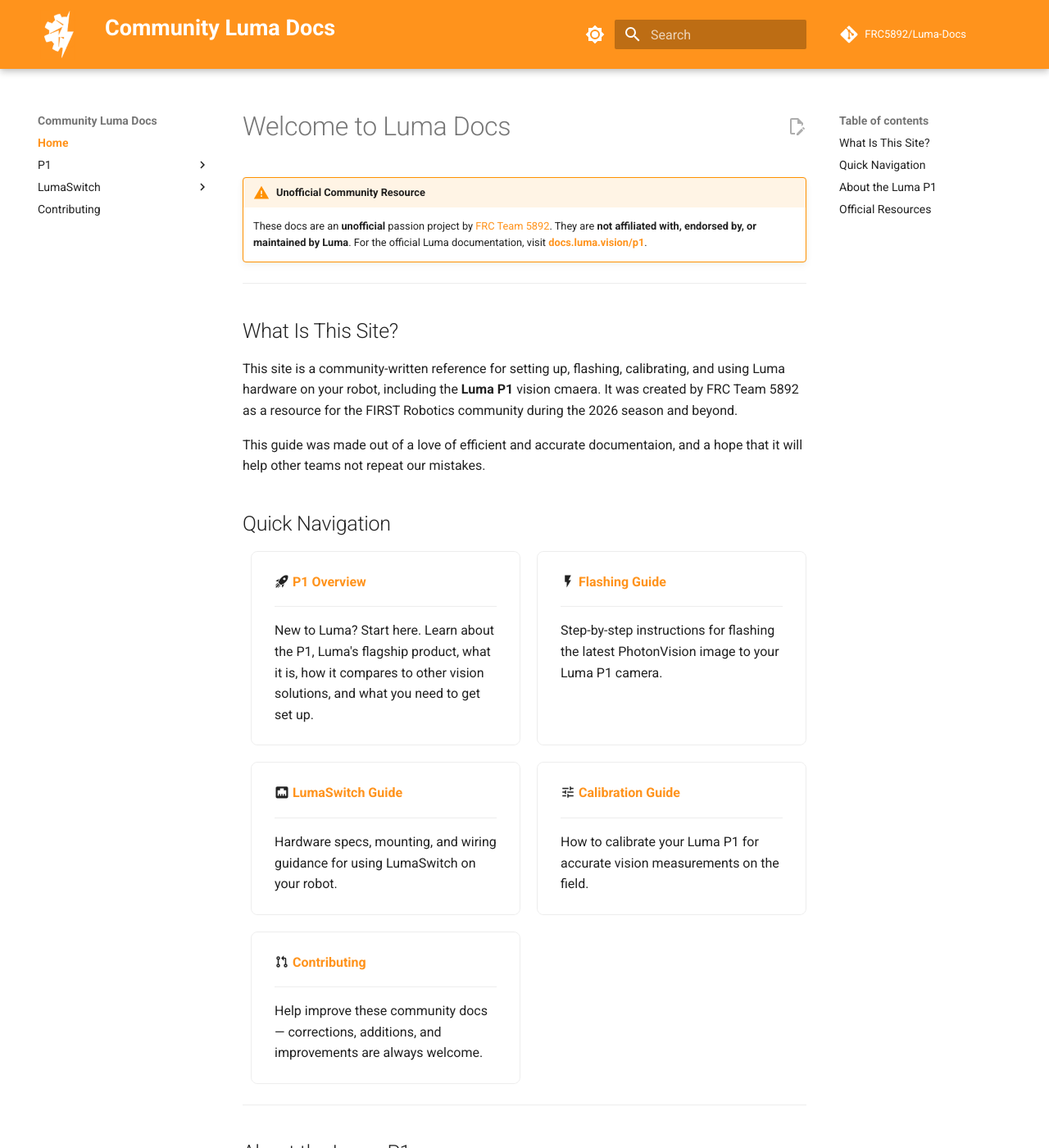
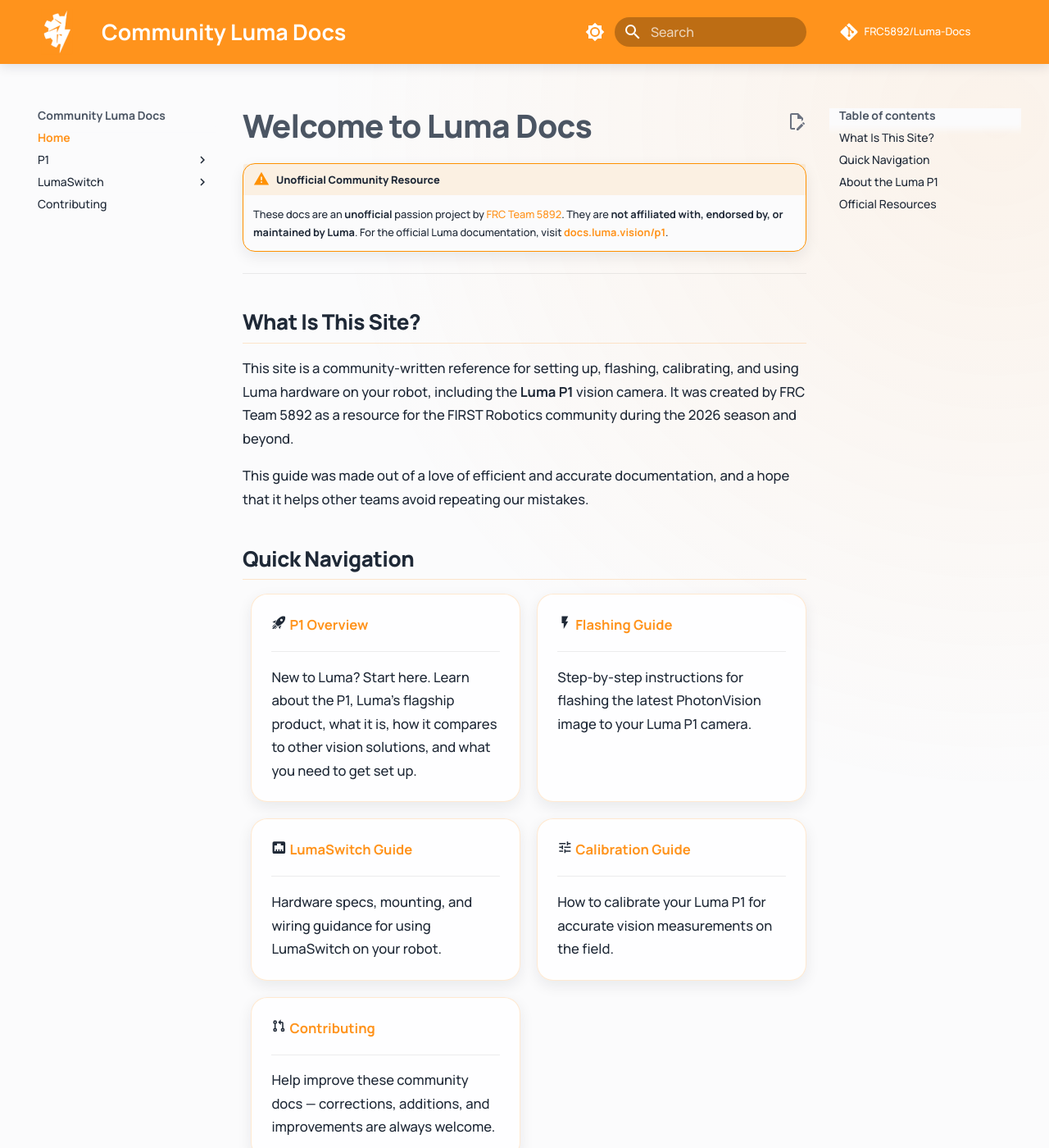
Before and after one commit to FRC5892/Luma-Docs, an MkDocs documentation site: the page built from docs/index.md, in a window 1280 px wide and 1400 px high. Shown: the whole window at 82% size. Built offline with MkDocs 1.6.1 and Material for MkDocs 9.7.7, drawn with Linux system fonts in a browser that asks for light colours; comment, search, counter and statistics services are not loaded.

Commit message:
Fix typos and enhance documentation clarity in index.md; update styles for a professional UI refresh in extra.css

```diff
--- a/docs/index.md
+++ b/docs/index.md
@@ -10,9 +10,9 @@
 ## What Is This Site?
 
 This site is a community-written reference for setting up, flashing, calibrating, and using Luma hardware on your robot, including the
-**Luma P1** vision cmaera. It was created by FRC Team 5892 as a resource for the FIRST Robotics community during the 2026 season and beyond.
+**Luma P1** vision camera. It was created by FRC Team 5892 as a resource for the FIRST Robotics community during the 2026 season and beyond.
 
-This guide was made out of a love of efficient and accurate documentaion, and a hope that it will help other teams not repeat our mistakes.
+This guide was made out of a love of efficient and accurate documentation, and a hope that it helps other teams avoid repeating our mistakes.
 
 ## Quick Navigation
 
--- a/docs/stylesheets/extra.css
+++ b/docs/stylesheets/extra.css
@@ -1,48 +1,115 @@
 /* ============================================================
-   Luma P1 Docs — Extra Styles
+   Luma Docs - Professional UI Refresh
    ============================================================ */
 
-/* ----------  Brand colours  -------------------------------- */
+@import url("https://fonts.googleapis.com/css2?family=Manrope:wght@500;700;800&family=JetBrains+Mono:wght@500;700&display=swap");
+
 :root {
   --team-brand: #ff931c;
-  --team-brand-light: #ff931c;
-  --team-accent: #ff931c;
-  --team-warn-bg: #ff931c;
-  --team-warn-border: #ff931c;
+  --team-brand-strong: #ff931c;
+  --team-brand-soft: #ffd8b0;
+  --team-accent: #f7a23f;
+
+  --radius-sm: 0.45rem;
+  --radius-md: 0.75rem;
+  --radius-lg: 1rem;
+
+  --shadow-sm: 0 6px 18px rgba(17, 24, 39, 0.08);
+  --shadow-md: 0 12px 28px rgba(17, 24, 39, 0.14);
 }
 
-/* Make Material use the brand colors declared above */
-[data-md-color-scheme="default"],
+[data-md-color-scheme="default"] {
+  --md-default-bg-color: #fbfbfc;
+  --md-default-fg-color: #1f2937;
+  --md-default-fg-color--light: #4b5563;
+  --md-default-fg-color--lighter: #6b7280;
+  --md-primary-fg-color: var(--team-brand);
+  --md-primary-fg-color--dark: var(--team-brand-strong);
+  --md-primary-fg-color--light: #ffb25e;
+  --md-accent-fg-color: var(--team-accent);
+  --md-code-bg-color: #f3f4f6;
+  --md-code-fg-color: #172033;
+}
+
 [data-md-color-scheme="slate"] {
-  --md-primary-fg-color: var(--team-brand);
-  --md-primary-fg-color--light: var(--team-brand-light);
-  --md-primary-fg-color--dark: var(--team-brand);
-  --md-accent-fg-color: var(--team-accent);
+  --md-primary-fg-color: #ff9c34;
+  --md-primary-fg-color--dark: #ff9c34;
+  --md-primary-fg-color--light: #ffc07a;
+  --md-accent-fg-color: #ffb865;
+  --md-code-bg-color: #1f2430;
+  --md-code-fg-color: #f2f4f8;
 }
 
 [data-md-color-primary="custom"] {
   --md-primary-fg-color: var(--team-brand);
-  --md-primary-fg-color--light: var(--team-brand-light);
-  --md-primary-fg-color--dark: var(--team-brand);
+  --md-primary-fg-color--light: #ffb25e;
+  --md-primary-fg-color--dark: var(--team-brand-strong);
 }
 
 [data-md-color-accent="custom"] {
   --md-accent-fg-color: var(--team-accent);
 }
 
-/* ----------  Announcement / dismissible banner  ----------- */
+body,
+input,
+button,
+select,
+textarea {
+  font-family: "Manrope", "Segoe UI", sans-serif;
+}
+
+code,
+pre,
+kbd {
+  font-family: "JetBrains Mono", "Roboto Mono", monospace;
+}
+
+.md-main {
+  background:
+    radial-gradient(circle at 95% 3%, rgba(255, 147, 28, 0.08), transparent 32%),
+    radial-gradient(circle at 3% 88%, rgba(255, 147, 28, 0.06), transparent 25%);
+}
+
+.md-typeset {
+  line-height: 1.72;
+  font-size: 0.83rem;
+}
+
+.md-typeset h1,
+.md-typeset h2,
+.md-typeset h3,
+.md-typeset h4 {
+  letter-spacing: -0.02em;
+  font-weight: 800;
+}
+
+.md-typeset h1 {
+  margin-bottom: 0.7rem;
+  font-size: clamp(1.95rem, 3vw, 2.35rem);
+}
+
+.md-typeset h2 {
+  margin-top: 2rem;
+  border-bottom: 1px solid rgba(255, 147, 28, 0.22);
+  padding-bottom: 0.35rem;
+}
+
+.md-typeset p,
+.md-typeset li {
+  color: var(--md-default-fg-color);
+}
+
 .md-announce {
-  background: var(--team-brand);
+  background: linear-gradient(100deg, #cf6f00 0%, var(--team-brand) 42%, #ffae4d 100%);
   color: #fff;
-  font-size: 0.85rem;
-  text-align: center;
-  padding: 0.5rem 1rem;
+  font-size: 0.82rem;
+  border-bottom: 1px solid rgba(255, 255, 255, 0.28);
 }
 
 .md-announce a {
-  color: var(--team-accent);
-  font-weight: 700;
-  text-decoration: underline;
+  color: #fff;
+  font-weight: 800;
+  text-decoration-color: rgba(255, 255, 255, 0.75);
 }
 
 .md-announce__inner {
@@ -53,97 +120,142 @@
   flex-wrap: wrap;
 }
 
-/* ----------  Home page grid cards  ------------------------- */
+.md-header {
+  backdrop-filter: blur(10px);
+  box-shadow: 0 3px 14px rgba(16, 24, 40, 0.12);
+}
+
+.md-header__title {
+  font-size: 1.34rem;
+  font-weight: 800;
+}
+
 .md-typeset .grid.cards > ul {
   display: grid;
-  grid-template-columns: repeat(auto-fit, minmax(260px, 1fr));
+  grid-template-columns: repeat(auto-fit, minmax(250px, 1fr));
   gap: 1rem;
   padding: 0;
   list-style: none;
 }
 
 .md-typeset .grid.cards > ul > li {
-  border: 1px solid var(--md-default-fg-color--lightest);
-  border-radius: 8px;
-  padding: 1.2rem 1.4rem;
-  transition: box-shadow 0.2s ease, border-color 0.2s ease;
+  border: 1px solid rgba(255, 147, 28, 0.2);
+  border-radius: var(--radius-lg);
+  background: rgba(255, 255, 255, 0.78);
+  padding: 1.15rem 1.2rem;
+  box-shadow: var(--shadow-sm);
+  transition: transform 0.18s ease, box-shadow 0.18s ease, border-color 0.18s ease;
 }
 
 .md-typeset .grid.cards > ul > li:hover {
-  box-shadow: 0 4px 12px rgba(255, 147, 28, 0.18);
-  border-color: var(--team-brand-light);
+  transform: translateY(-3px);
+  border-color: rgba(255, 147, 28, 0.48);
+  box-shadow: var(--shadow-md);
 }
 
-/* ----------  Admonition tweaks  ---------------------------- */
-.md-typeset .admonition.danger,
-.md-typeset details.danger {
-  border-left-color: #d32f2f;
+[data-md-color-scheme="slate"] .md-typeset .grid.cards > ul > li {
+  background: rgba(23, 27, 35, 0.76);
+  border-color: rgba(255, 156, 52, 0.26);
 }
 
-/* ----------  Table styling  -------------------------------- */
-.md-typeset table:not([class]) th {
-  background: var(--team-brand);
-  color: #fff;
+[data-md-color-scheme="slate"] .md-typeset .grid.cards > ul > li:hover {
+  border-color: rgba(255, 184, 101, 0.65);
 }
 
-/* ----------  Keyboard key styling  ------------------------- */
-.md-typeset kbd {
-  background: var(--md-code-bg-color);
-  border: 1px solid var(--md-default-fg-color--light);
-  border-radius: 4px;
-  padding: 0.1em 0.4em;
-  font-size: 0.85em;
+.md-typeset .admonition,
+.md-typeset details {
+  border-radius: var(--radius-md);
+  box-shadow: var(--shadow-sm);
 }
 
-/* ----------  Navigation active link  ----------------------- */
-.md-nav__link--active {
-  color: var(--team-brand-light) !important;
+.md-typeset .admonition-title,
+.md-typeset summary {
+  font-weight: 800;
+}
+
+.md-typeset table:not([class]) {
+  border: 1px solid var(--md-default-fg-color--lightest);
+  border-radius: var(--radius-md);
+  overflow: hidden;
+}
+
+.md-typeset table:not([class]) th {
+  background: linear-gradient(100deg, var(--team-brand-strong), var(--team-brand));
+  color: #fff;
   font-weight: 700;
 }
 
-/* ----------  Footer  --------------------------------------- */
-.md-footer {
-  background: var(--team-brand);
+.md-typeset table:not([class]) tr:nth-child(even) {
+  background-color: rgba(255, 216, 176, 0.25);
 }
 
-/* ----------  Logo sizing  --------------------------------- */
+[data-md-color-scheme="slate"] .md-typeset table:not([class]) tr:nth-child(even) {
+  background-color: rgba(255, 184, 101, 0.08);
+}
+
+.md-typeset code {
+  border-radius: var(--radius-sm);
+  font-size: 0.8em;
+  padding: 0.14em 0.32em;
+}
+
+.md-typeset pre > code {
+  border-radius: var(--radius-md);
+  padding: 1rem;
+}
+
+.md-typeset kbd {
+  background: rgba(255, 255, 255, 0.76);
+  border: 1px solid var(--md-default-fg-color--light);
+  border-bottom-width: 2px;
+  border-radius: var(--radius-sm);
+  padding: 0.1em 0.4em;
+  font-size: 0.84em;
+}
+
+[data-md-color-scheme="slate"] .md-typeset kbd {
+  background: rgba(31, 36, 48, 0.92);
+}
+
+.md-typeset a {
+  text-underline-offset: 0.16em;
+  text-decoration-thickness: 0.09em;
+}
+
+.md-nav__link--active,
+.md-nav__link:focus,
+.md-nav__link:hover {
+  color: var(--md-primary-fg-color) !important;
+  font-weight: 700;
+}
+
+.md-search__form {
+  border-radius: 999px;
+}
+
+.md-footer {
+  background: linear-gradient(140deg, #cf6f00 0%, #ef8d1a 50%, #ffad47 100%);
+}
+
 .md-header__button.md-logo img,
 .md-header__button.md-logo svg,
 .md-nav__button.md-logo img,
 .md-nav__button.md-logo svg {
-  width: 50px;
-  height: 60px;
+  width: 46px;
+  height: 54px;
   object-fit: contain;
-}
-
-/* ----------  Header title sizing  -------------------------- */
-.md-header__title {
-  font-size: 1.6rem;
-  line-height: 1.2;
-}
-
-.md-header__topic {
-  font-size: 1.35rem;
-  font-weight: 700;
-  line-height: 1.2;
 }
 
 @media screen and (max-width: 76.234375em) {
   .md-header__title {
-    font-size: 1.35rem;
+    font-size: 1.14rem;
   }
 
-  .md-header__topic {
-    font-size: 1.15rem;
+  .md-typeset {
+    font-size: 0.8rem;
+  }
+
+  .md-typeset .grid.cards > ul {
+    grid-template-columns: 1fr;
   }
 }
-
-@media screen and (max-width: 76.234375em) {
-  .md-header__button.md-logo img,
-  .md-header__button.md-logo svg,
-  .md-nav__button.md-logo img,
-  .md-nav__button.md-logo svg {
-    width: 46px;
-    height: 56px;
-  }
-}
```
